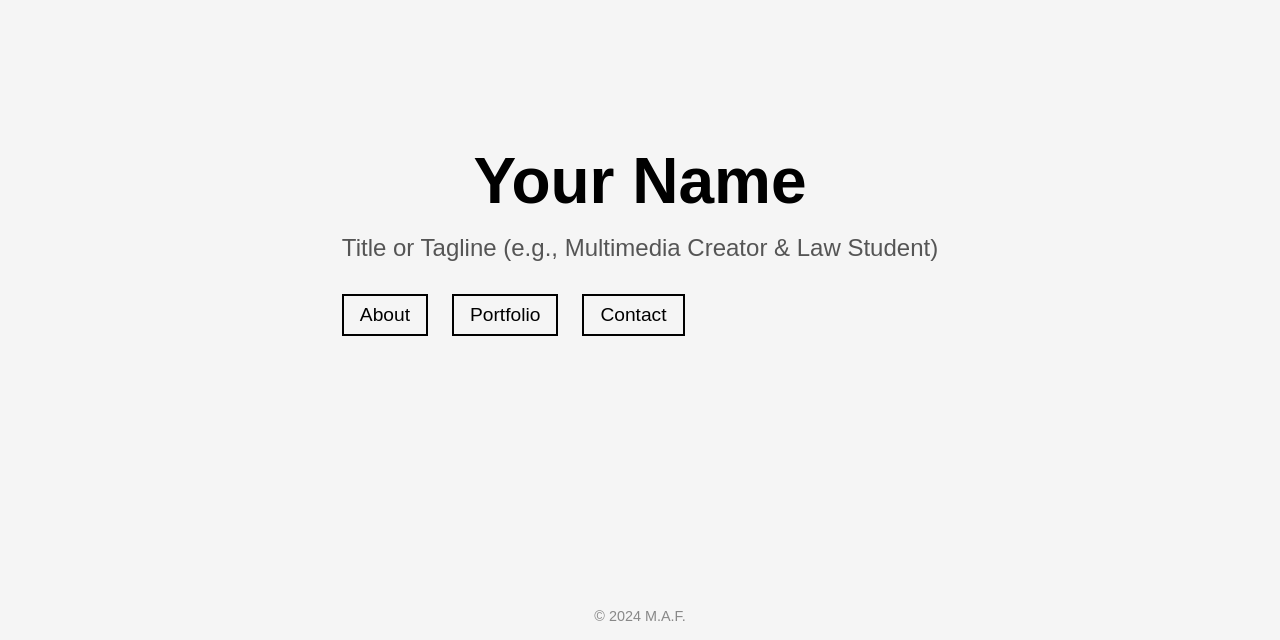
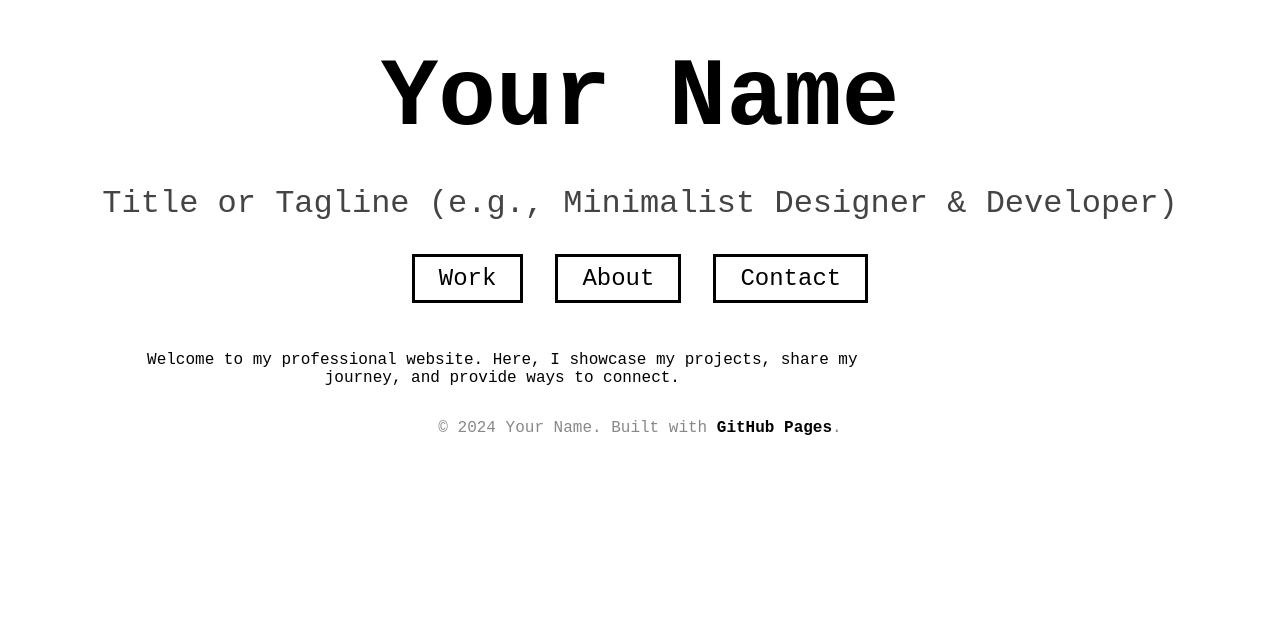
Before and after one commit to miafermindoza/miafermindoza.github.io, a plain HTML site: page index.html in a window 1280 px wide. Shown: the part 160-800 px from the top of the page. Drawn offline with Linux system fonts and the light colour scheme.

Commit message:
Update index.html

```diff
--- a/index.html
+++ b/index.html
@@ -3,7 +3,7 @@
 <head>
     <meta charset="UTF-8">
     <meta name="viewport" content="width=device-width, initial-scale=1.0">
-    <meta name="description" content="Your professional minimalist website">
+    <meta name="description" content="Your professional brutalist website">
     <title>Your Name | Professional Website</title>
     <style>
         /* General Reset */
@@ -15,44 +15,47 @@
 
         /* Body Styling */
         body {
-            background-color: #f5f5f5;
+            background-color: #fff;
             color: #000;
-            font-family: Arial, Helvetica, sans-serif;
+            font-family: 'Courier New', Courier, monospace;
             display: flex;
             flex-direction: column;
             align-items: center;
             justify-content: center;
-            height: 100vh;
+            min-height: 100vh;
             margin: 0;
             text-align: center;
         }
 
         /* Title Section */
         h1 {
-            font-size: 4rem;
+            font-size: 6rem;
             font-weight: bold;
-            margin-bottom: 1rem;
+            margin-bottom: 2rem;
         }
 
         h2 {
-            font-size: 1.5rem;
+            font-size: 2rem;
             font-weight: 400;
             margin-bottom: 2rem;
-            color: #555;
+            color: #444;
         }
 
         /* Navigation */
         nav {
             display: flex;
-            gap: 1.5rem;
+            flex-wrap: wrap;
+            gap: 2rem;
+            justify-content: center;
+            margin-bottom: 3rem;
         }
 
         nav a {
             text-decoration: none;
-            font-size: 1.2rem;
+            font-size: 1.5rem;
             color: #000;
-            border: 2px solid #000;
-            padding: 0.5rem 1rem;
+            padding: 0.5rem 1.5rem;
+            border: 3px solid #000;
             transition: all 0.3s ease;
         }
 
@@ -61,11 +64,16 @@
             color: #fff;
         }
 
+        /* Content Section */
+        .content {
+            max-width: 800px;
+            padding: 0 1rem;
+        }
+
         /* Footer */
         footer {
-            position: absolute;
-            bottom: 1rem;
-            font-size: 0.9rem;
+            margin-top: 2rem;
+            font-size: 1rem;
             color: #888;
         }
 
@@ -74,20 +82,27 @@
             color: #000;
             font-weight: bold;
         }
+
+        footer a:hover {
+            text-decoration: underline;
+        }
     </style>
 </head>
 <body>
     <main>
         <h1>Your Name</h1>
-        <h2>Title or Tagline (e.g., Multimedia Creator & Law Student)</h2>
+        <h2>Title or Tagline (e.g., Minimalist Designer & Developer)</h2>
         <nav>
+            <a href="#work">Work</a>
             <a href="#about">About</a>
-            <a href="#portfolio">Portfolio</a>
             <a href="#contact">Contact</a>
         </nav>
+        <section class="content">
+            <p>Welcome to my professional website. Here, I showcase my projects, share my journey, and provide ways to connect.</p>
+        </section>
     </main>
     <footer>
-        <p>© 2024 M.A.F.</p>
+        <p>© 2024 Your Name. Built with <a href="https://pages.github.com" target="_blank">GitHub Pages</a>.</p>
     </footer>
 </body>
 </html>
```
